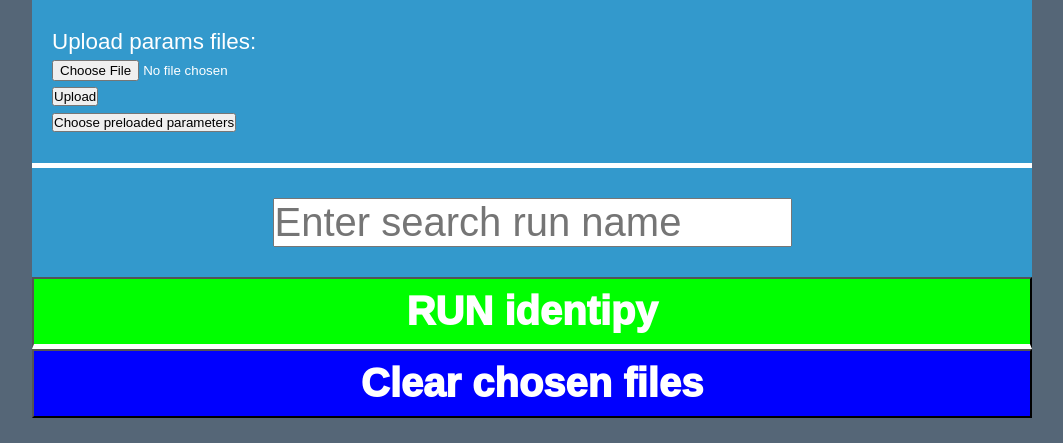
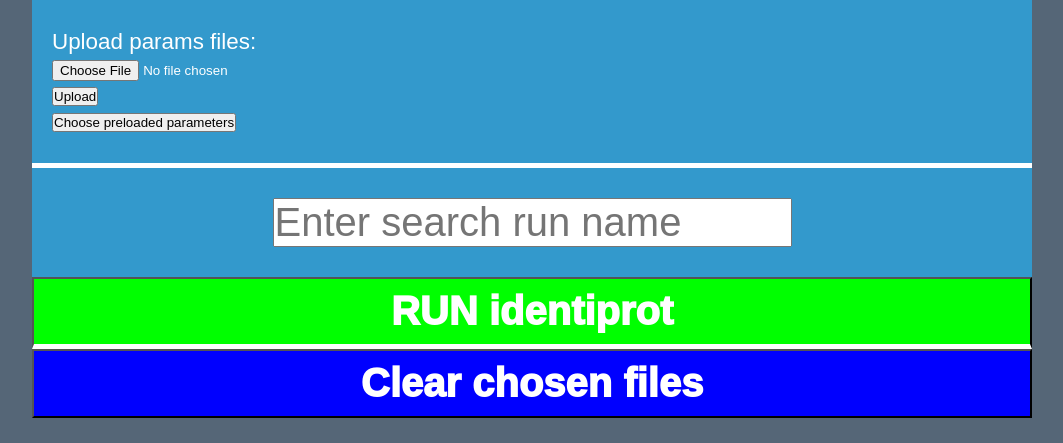
Before and after one commit to levitsky/identipy_server, a Django app: template datasets/templates/datasets/index.html in a window 1280 px wide. Shown: the part 805-1248 px from the top of the page, without its empty margins (108-1171 px from the left). Run offline with Django 3.2, Linux system fonts and the light colour scheme; the template is opened without the code that fills it: values that come from a table or form of the project are taken from there, others are empty; parts of the project's set-up code (start-up, migrations or seed data) failed here and were passed over.

Commit message:
fix identiprot run. Change "identipy" to "identiprot" in code and labels

```diff
--- a/datasets/templates/datasets/index.html
+++ b/datasets/templates/datasets/index.html
@@ -149,17 +149,16 @@
             </div>
 
             <h4>
-            <div id="run_identipy">
+            <div id="run_identiprot">
             <form run action="#" method="get">
             <input type="text" class="searchname" name="runname" id="email" value=""  placeholder="Enter search run name"/>
-            </form>
             </h4>
              <!--<input type="text" value="Enter search run name" name="runname" size="20"/>-->
-             <input type="submit" class="topbtn" value="RUN identipy" name="runidentipy">
+             <input type="submit" class="topbtn" value="RUN identiprot" name="runidentiprot">
             </form>
-            <div id="identipy message">
-            {% if identipymessage %}
-                <h3>{{ identipymessage }}</h3>
+            <div id="identiprot message">
+            {% if identiprotmessage %}
+                <h3>{{ identiprotmessage }}</h3>
             {% endif %}
             </div>
 
```
Also changed, not shown: datasets/views.py (+9 -9 lines).
